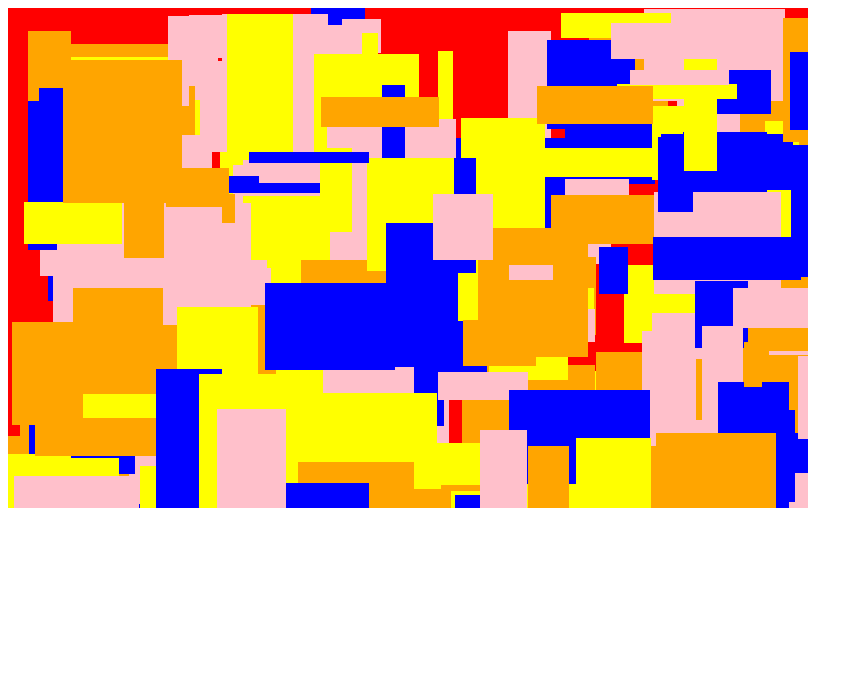
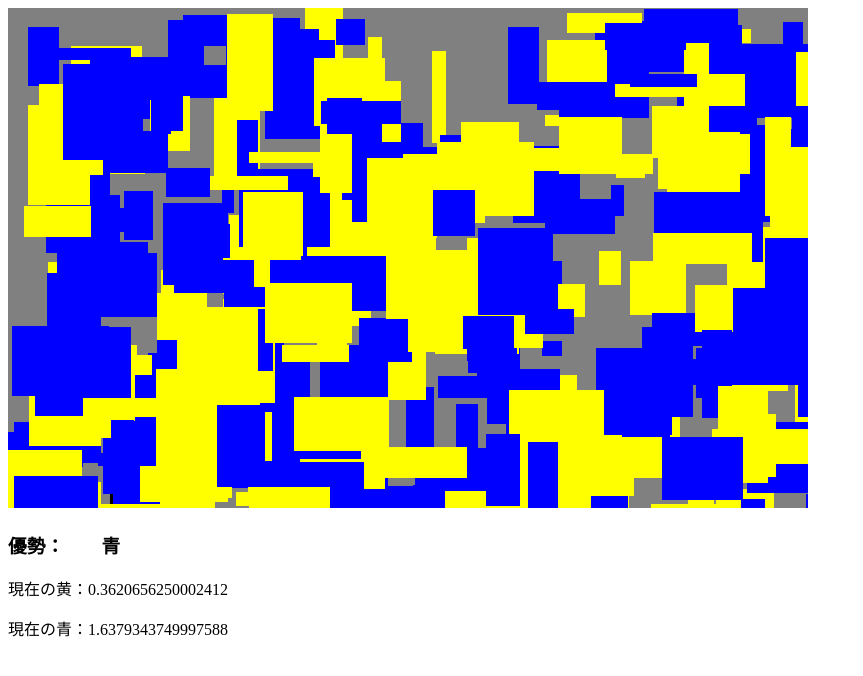
Before and after one commit to teruaki1713/draw, a plain HTML site: page index.html in a window 1280 px wide. Shown: the whole page, without its empty margins (0-863 px from the left). Drawn offline with Linux system fonts and the light colour scheme.

Commit message:
Update index.html

```diff
--- a/index.html
+++ b/index.html
@@ -8,10 +8,13 @@
 
 <body>
   <canvas id="can"></canvas>
+  <h3 id="s3">優勢</h3>
+  <p id="s1">現在の黄</p>
+  <p id="s2">現在の青</p>
   <script>
     const SCREEN_W = 800;
     const SCREEN_H = 500;
-    let SCREEN_C = "red";
+    let SCREEN_C = "gray";
 
     let x = 100;
     let y = 200;
@@ -21,12 +24,18 @@
     let vy = 2;
     let BLOCK_C = "yellow";
     let drw = 60;
-    let color =[ "yellow" , "blue" , "orange" , "pink"];
+    let color =[ "yellow" , "blue"/*, "orange" , "pink"*/];
     let random = 0;
     let i = 0;
 
+    let s1=400;
+    let s2=400;
+    let s = 0;
+    let ad = 0;
+
     let elm = document.getElementById("can");
     let con = elm.getContext("2d");
+    let sen = document.getElementById("s3");
 
     elm.width = SCREEN_W;
     elm.height = SCREEN_H;
@@ -38,18 +47,47 @@
 
       //con.clearRect(0, 0, SCREEN_W, SCREEN_H);
 
-      sx = Math.floor(Math.random()*140)+11;
-      sy = Math.floor(Math.random()*140)+11;
+      sx = Math.floor(Math.random()*90)+11;
+      sy = Math.floor(Math.random()*90)+11;
       x = Math.floor(Math.random()*800)+1;
       y = Math.floor(Math.random()*500)+1;
       random = Math.floor(Math.random()*color.length);
 
       BLOCK_C = color[random];
 
+      ad = s1+s2;
+      sss = x*y;
+      ss = sss/4000;
+      s = ss/ad;
+
+      console.log(s);
+
+      if(BLOCK_C == color[0]){
+        s1+=s;
+        s2-=s;
+      }else if(BLOCK_C == color[1]){
+        s2+=s;
+        s1-=s;
+      }
+
+      document.getElementById("s1").textContent = "現在の黄："+(s1-399);
+      document.getElementById("s2").textContent = "現在の青："+(s2-399);
+
+      if(s1<s2){
+        sen.textContent = "優勢：　　青";
+        //s1+=(50/40000);
+        //s2-=(50/40000);
+      }else if(s2<s1){
+        sen.textContent = "優勢：黄";
+        //s2+=(50/40000);
+        //s1-=(50/40000);
+      }else if (s1==s2){
+        sen.textContent = "互角";
+      }
+
       x += vx;
       y += vy;
       i ++;
-      console.log(i);
 
       con.fillRect(x, y, sx, sy);
       con.fillStyle = BLOCK_C;
```
